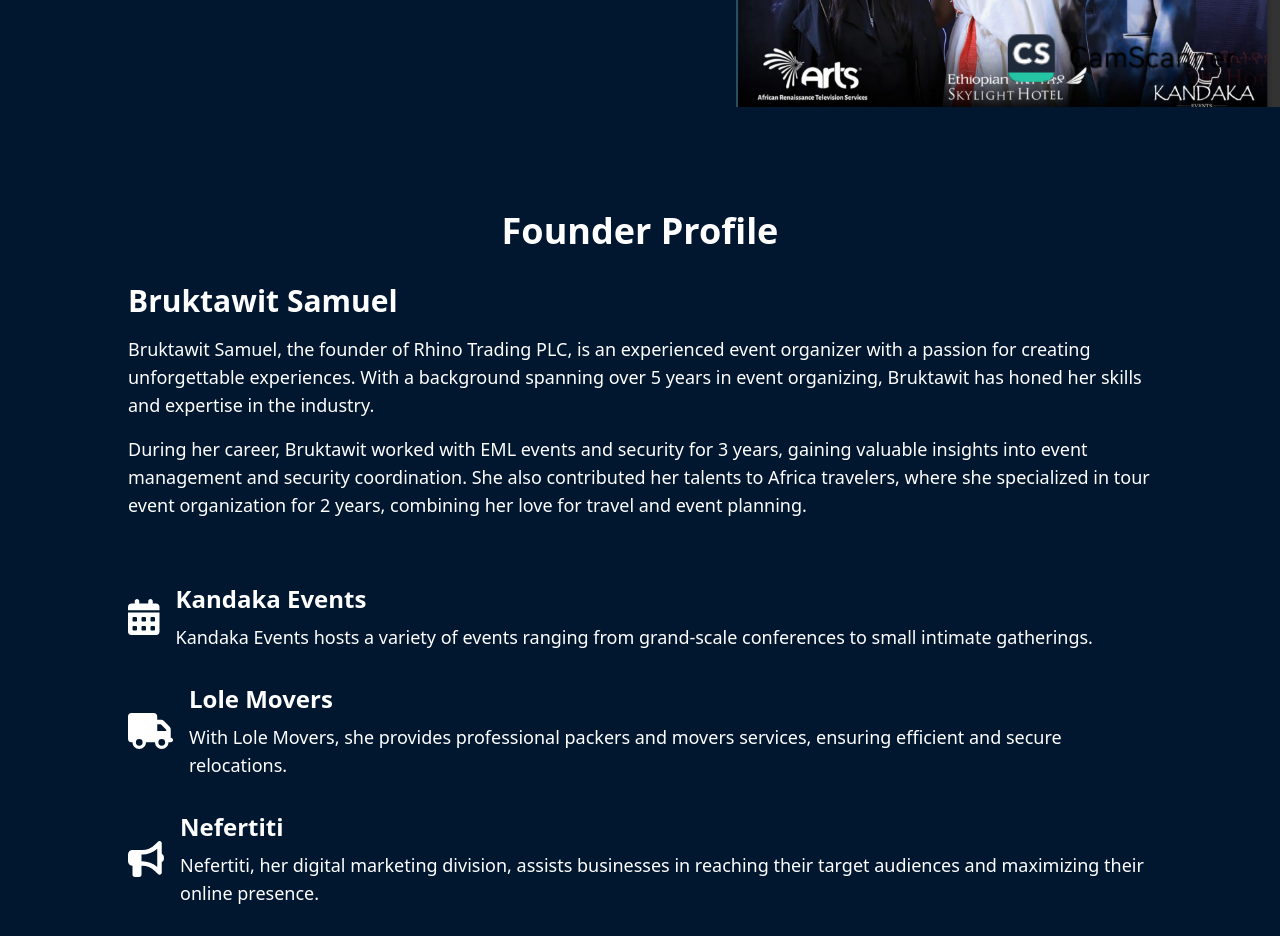
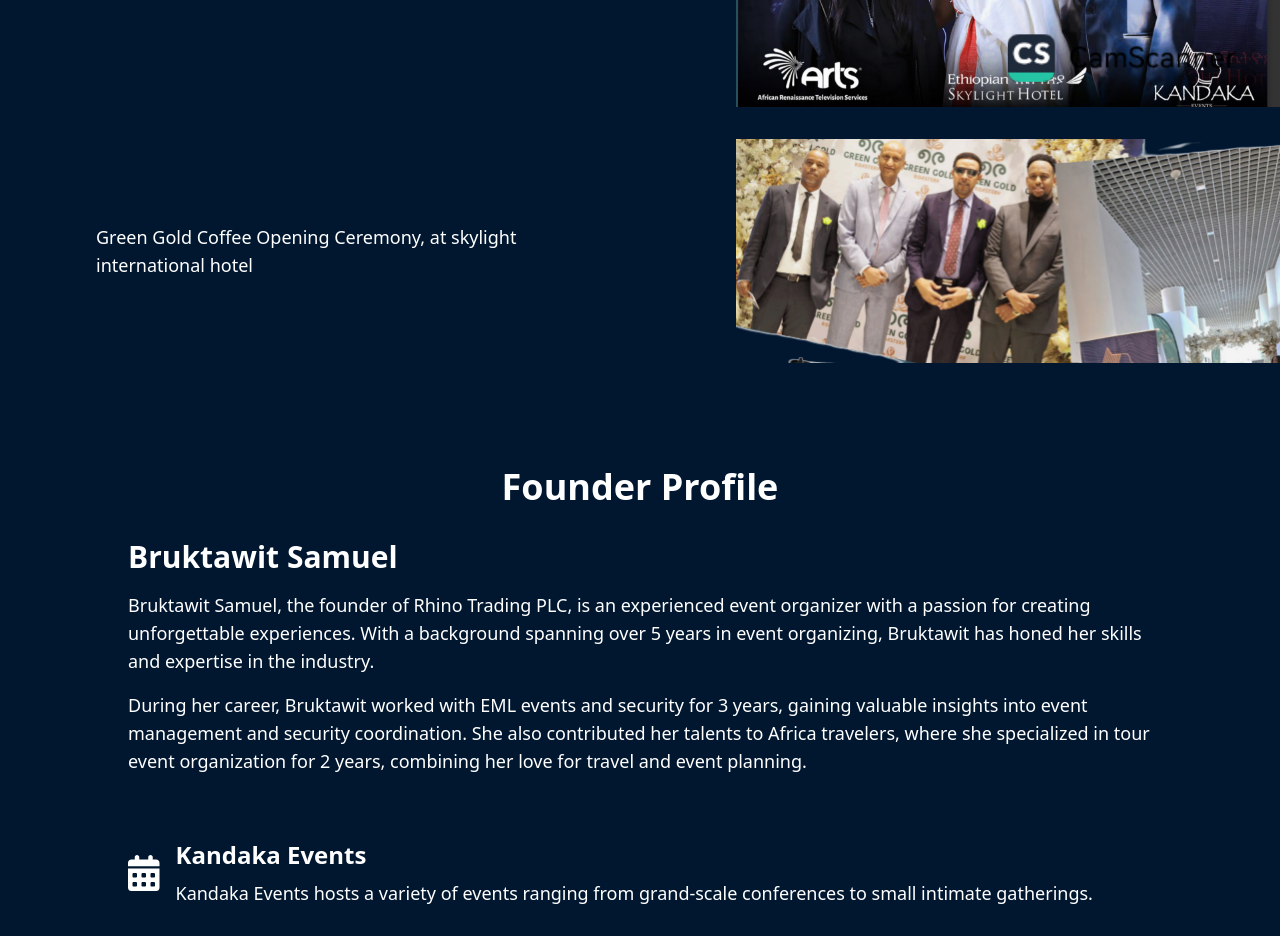
Before and after one commit to Ammen1/Kandaka-Events, a React (Vite) app: page /homepage in a window 1280 px wide. Shown: the part 5960-6896 px from the top of the page. Built offline with nearby package versions, Linux system fonts and the light colour scheme.

Commit message:
remove other image

```diff
--- a/src/components/Products.jsx
+++ b/src/components/Products.jsx
@@ -13,7 +13,10 @@
     image: 'africa.png',
     description: 'African Unions 60th Anniversary Celebration, a grand commemoration that highlighted cultural heritage and unity. Collaborating with esteemed partners such as the Ethiopian Skylight Hotel and Arts TV, we attracted distinguished guests, leaders, and influencers from around the world',
   },
-
+  {
+    image: 'entoto.png',
+    description: 'Green Gold Coffee Opening Ceremony, at skylight international hotel',
+  },
 ];
 
 const Products = () => {
```
Also changed, not shown: public/entoto.png.
